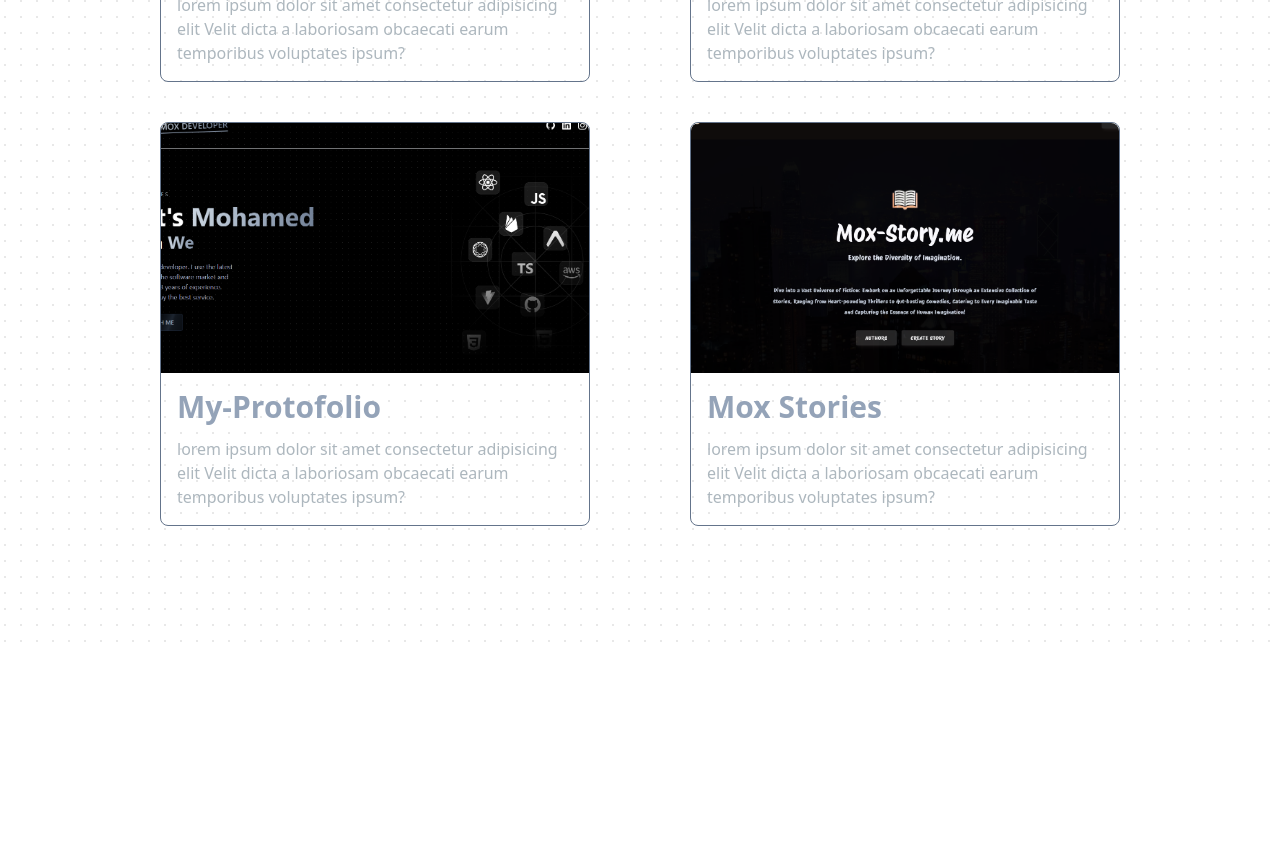
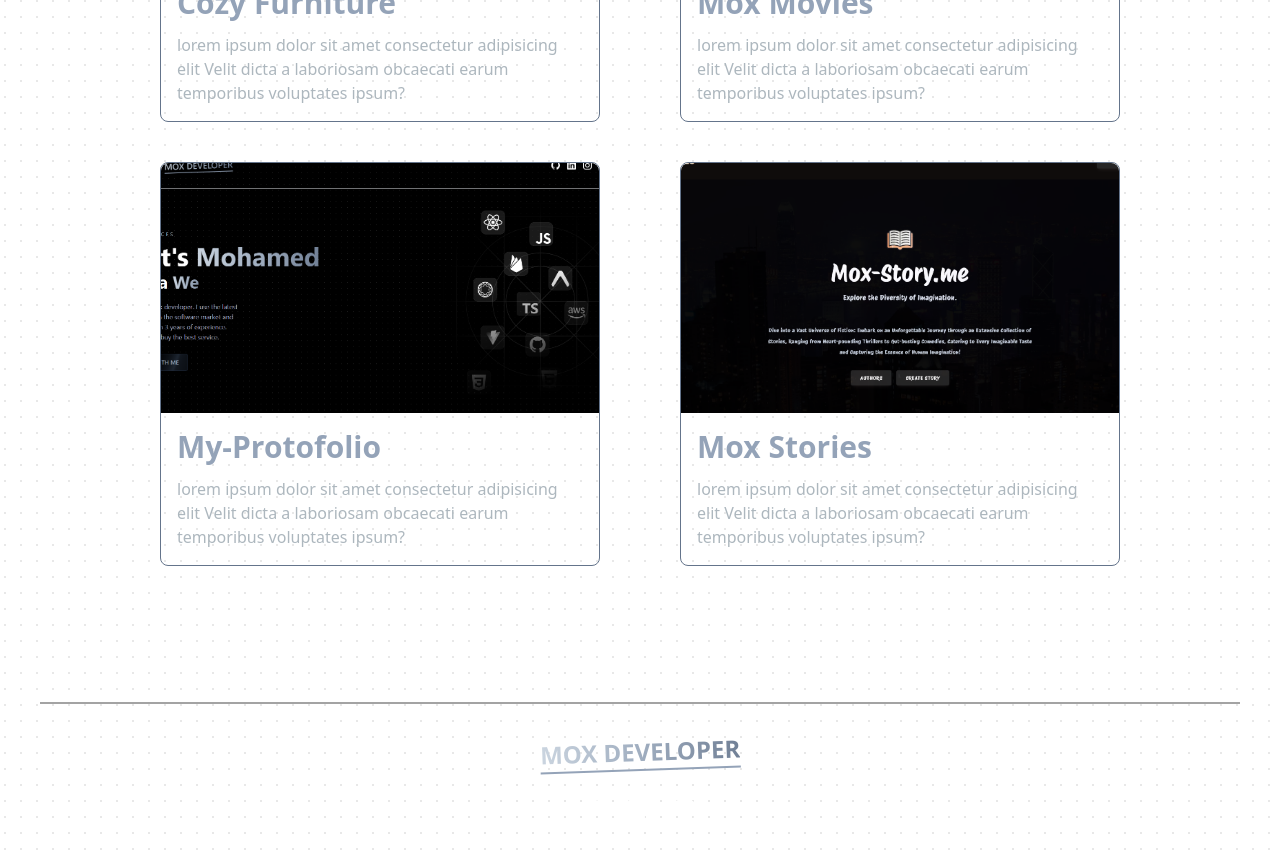
Before and after one commit to MohamedRmeh/my-protofolio, a Next.js app: page / in a window 1280 px wide. Shown: the part 2340-3204 px from the top of the page. Before the commit the page ends 2986 px from the top, so only its background shows below. Built offline with nearby package versions, Linux system fonts and the light colour scheme.

Commit message:
last commit

```diff
--- a/components/Navigation/Footer.jsx
+++ b/components/Navigation/Footer.jsx
@@ -1,7 +1,42 @@
 import React from 'react'
-
+import { SiGithub, SiLinkedin, SiInstagram } from "react-icons/si";
+import Link from 'next/link'
 export default function Footer () {
+  const social = [
+    {
+      link: "/",
+      label: "github",
+      Icon: SiGithub,
+    },
+    {
+      link: "/",
+      label: "linkedin",
+      Icon: SiLinkedin,
+    },
+    {
+      link: "/",
+      label: "instagram",
+      Icon: SiInstagram,
+    },
+  ];
   return (
-    <footer>Footer</footer>
+    <footer className='p-10 flex flex-col items-center gap-8'>
+      <hr className="lg:w-[1200px] w-[300px] md:w-[700px] sm:w-[400px] border-t-2 border-neutral-400" />
+       <Link href="/">
+          <h1 className="gradient-text sm:text-2xl text-lg uppercase Italicized-word">
+            Mox Developer
+          </h1>
+        </Link>
+      <div className='flex justify-center gap-5'>
+      {social.map((social, index) => {
+            const Icon = social.Icon;
+            return (
+              <Link href={social.link} key={index} aria-label={social.label}>
+                <Icon className="sm:w-6 sm:h-6 w-5 h-5 hover:scale-125 transition-all" />
+              </Link>
+            );
+          })}
+      </div>
+    </footer>
   )
 }
--- a/components/Projects/Projects.jsx
+++ b/components/Projects/Projects.jsx
@@ -8,7 +8,7 @@
   return (
     <section className="mb-14">
       <div>
-        <div className="flex justify-center items-center flex-col">
+        <div className="flex justify-center items-center flex-col mb-10">
           <h1 className="sm:text-5xl text-4xl font-semibold gradient-text Italicized-word">
             Projects
           </h1>
@@ -17,9 +17,9 @@
         <div className="max-w-5xl mx-auto px-8 flex justify-between flex-wrap flex-col items-center lg:flex-row  mb-10">
           {data.map((project, index) => (
             <Link href={project.link} key={index}>
-              <div className="mb-10 border border-slate-500 sm:w-[430px] rounded-lg">
+              <div className="mb-10 border border-slate-500 sm:w-[440px] rounded-lg">
                 <DirectionAwareHover
-                  className="max-w-[428px] h-[250px]"
+                  className="w-full h-[250px]"
                   imageUrl={project.cover}
                 >
                   <div className="space-y-5">
--- a/components/ui/direction-aware-hover.tsx
+++ b/components/ui/direction-aware-hover.tsx
@@ -66,7 +66,7 @@
       onMouseEnter={handleMouseEnter}
       ref={ref}
       className={cn(
-        "bg-transparent rounded-t-lg overflow-hidden group/card relative",
+        " bg-transparent rounded-t-lg overflow-hidden group/card relative",
         className
       )}
     >
```
